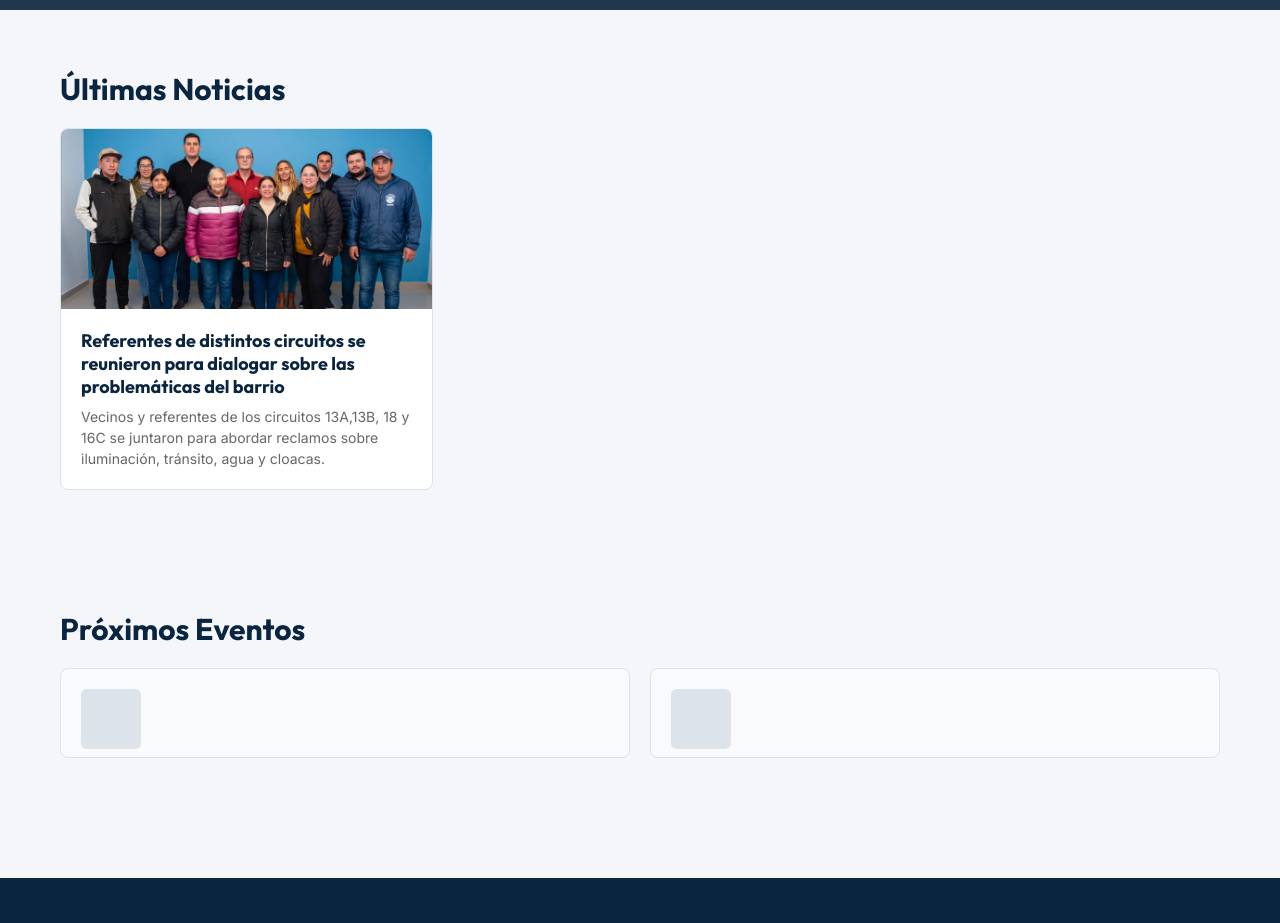
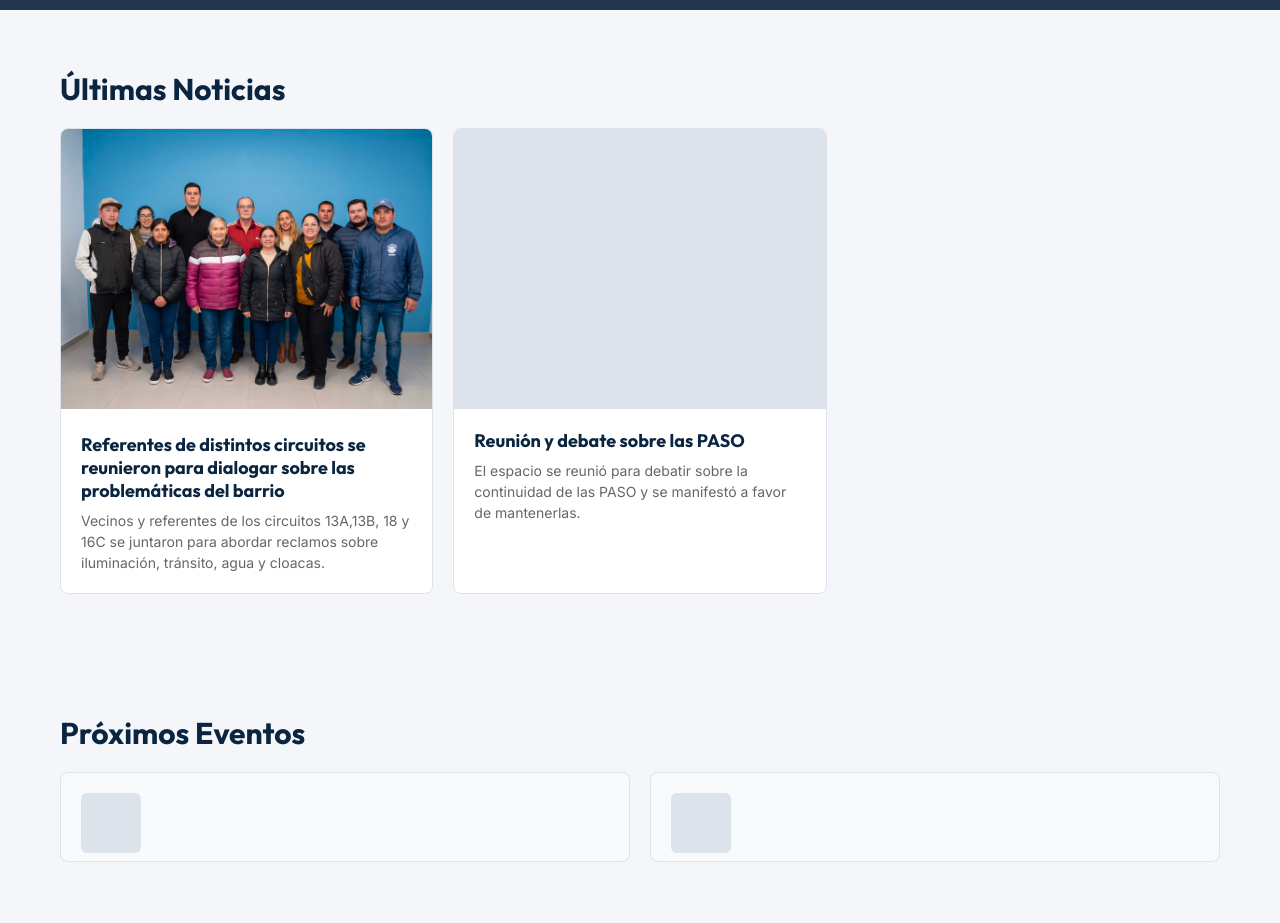
Before and after one commit to esqmarcelo/resistencia-merece-crecer, a React (Vite) app: page / in a window 1280 px wide. Shown: the part 780-1703 px from the top of the page. Built offline with nearby package versions, Linux system fonts and the light colour scheme; grey boxes are pictures that could not be loaded.

Commit message:
Se agrego nueva noticia

```diff
--- a/src/data/noticias.js
+++ b/src/data/noticias.js
@@ -7,5 +7,14 @@ export const noticias = [
     imagen: "/quienesomos.jpg",
     fecha: "25 de agosto de 2026",
     albumId: null
+  },
+  {
+    id: 5,
+    titulo: "Reunión y debate sobre las PASO",
+    resumen: "El espacio se reunió para debatir sobre la continuidad de las PASO y se manifestó a favor de mantenerlas.",
+    contenidoCompleto: "El 1 de septiembre nos reunimos para debatir y analizar la continuidad de las PASO. Luego de intercambiar ideas, llegamos a la conclusión de que estamos a favor de que continúen, ya que representan una herramienta clave para garantizar la participación y brindar igualdad de oportunidades a todas las organizaciones y espacios políticos, especialmente a aquellos sin grandes estructuras.\n\nCreemos que eliminarlas beneficiaría únicamente a las estructuras políticas más grandes y consolidadas, mientras que mantenerlas permite que los distintos sectores puedan competir, participar y expresar sus propuestas en condiciones más democráticas.",
+    imagen: null,
+    fecha: "1 de septiembre de 2026",
+    albumId: null
   }
 ]
--- a/src/index.css
+++ b/src/index.css
@@ -273,7 +273,7 @@ h3 {
 }
 
 .card-imagen {
-  height: 180px;
+  height: 280px;
   background-color: #dde3ea;
 }
 
--- a/src/pages/Inicio.jsx
+++ b/src/pages/Inicio.jsx
@@ -29,7 +29,11 @@ function Inicio() {
             ? Array.from({ length: 3 }, (_, index) => <div key={index} className="card card-placeholder"></div>)
             : noticias.map((noticia) => (
                 <Link key={noticia.id} to={`/noticias/${noticia.id}`} className="card">
-                  <div className="card-imagen" style={{ backgroundImage: `url(${noticia.imagen})`, backgroundSize: 'cover', backgroundPosition: 'center' }}></div>
+                  {noticia.imagen ? (
+                    <img src={noticia.imagen} alt={noticia.titulo} className="card-imagen" />
+                  ) : (
+                    <div className="card-imagen"></div>
+                  )}
                   <div className="card-contenido">
                     <h3>{noticia.titulo}</h3>
                     <p>{noticia.resumen}</p>
--- a/src/pages/NoticiaDetalle.jsx
+++ b/src/pages/NoticiaDetalle.jsx
@@ -16,7 +16,11 @@ function NoticiaDetalle() {
 
   return (
     <section className="container noticia-detalle">
-      <img src={noticia.imagen} alt={noticia.titulo} className="noticia-detalle-imagen" />
+      {noticia.imagen ? (
+        <img src={noticia.imagen} alt={noticia.titulo} className="noticia-detalle-imagen" />
+      ) : (
+        <div className="noticia-detalle-imagen"></div>
+      )}
       <p className="noticia-detalle-fecha">{noticia.fecha}</p>
       <h1>{noticia.titulo}</h1>
       <div className="noticia-detalle-texto">
```
